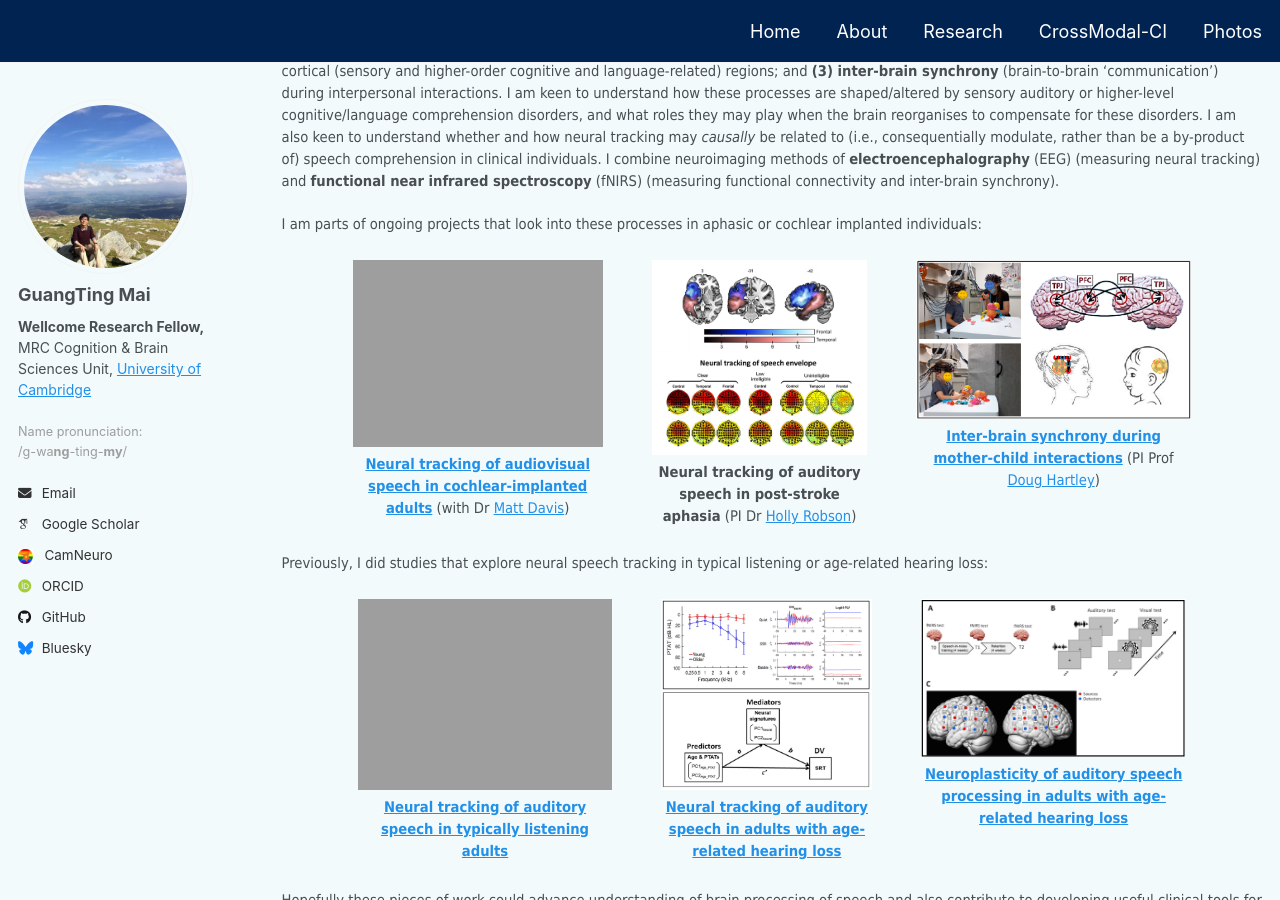
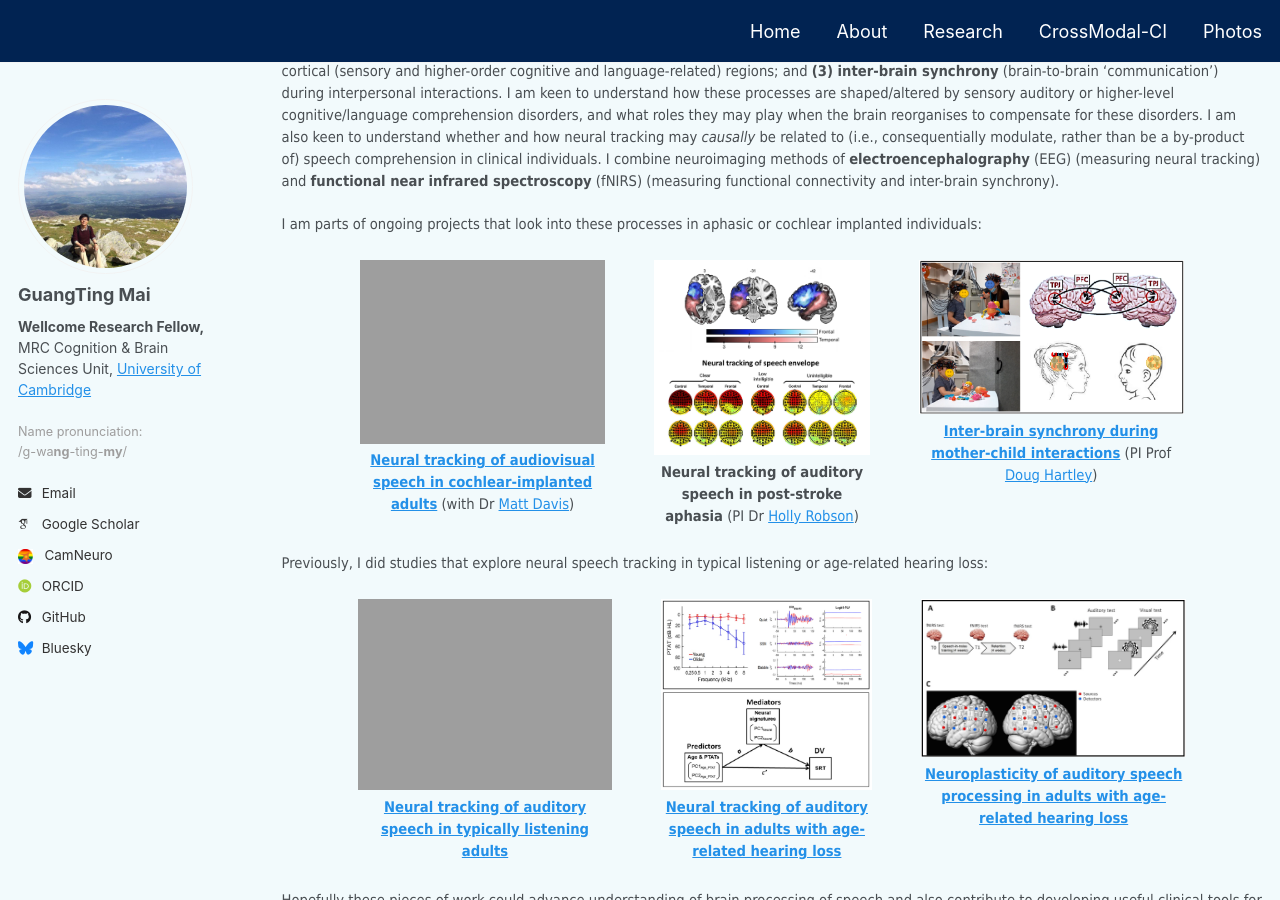
Before and after one commit to guangtingmai/guangtingmai.github.io, a Jekyll site: the page built from _pages/research-content.html, in a window 1280 px wide and 900 px high, scrolled down 353 px. Built offline with Jekyll 4.4.1, drawn with Linux system fonts in a browser that asks for light colours; some web fonts are replaced.

Commit message:
Update research-content.html

```diff
--- a/_pages/research-content.html
+++ b/_pages/research-content.html
@@ -20,7 +20,7 @@ author_profile: true
 <p><span style="font-size: 11pt;font-family: Tahoma;line-height: 1.2;display: block">I am parts of ongoing projects that look into these processes in aphasic or cochlear implanted individuals:</span>
 
 <div style="display: flex;justify-content: center;gap: 5%;margin: 1.5em 0;">
-  <div style="width: 25.5%; text-align: center;"><a href="https://guangtingmai.github.io/crossmodal-ci/">
+  <div style="width: 25%; text-align: center;"><a href="https://guangtingmai.github.io/crossmodal-ci/">
     <img src="https://guangtingmai.github.io/images/cross-modal-ci-icons.png" style="width:100%; display:block;">
     <p style="width:100%; margin:0.4em 0 0; font-size:11pt; font-family:Tahoma;text-align:center;">
       <strong>Neural tracking of audiovisual speech in cochlear-implanted adults</strong></a> (with Dr <a href="https://www.mrc-cbu.cam.ac.uk/people/matt.davis/">Matt Davis</a>)
@@ -32,7 +32,7 @@ author_profile: true
       <strong>Neural tracking of auditory speech in post-stroke aphasia</strong> (PI Dr <a href="https://profiles.ucl.ac.uk/82001-holly-robson">Holly Robson</a>)
     </p>
   </div>
-  <div style="width: 28%; text-align: center;"><a href="https://guangtingmai.github.io/interbrain-sync/">
+  <div style="width: 27%; text-align: center;"><a href="https://guangtingmai.github.io/interbrain-sync/">
     <img src="https://guangtingmai.github.io/images/child-mother-brain-synchrony-icons.png" style="width:100%; display:block;">
     <p style="width:100%; margin:0.4em 0 0; font-size:11pt; font-family:Tahoma;text-align:center;">
       <strong>Inter-brain synchrony during mother-child interactions</strong></a> (PI Prof <a href="https://www.nottingham.ac.uk/Medicine/people/douglas.hartley">Doug Hartley</a>)
```
